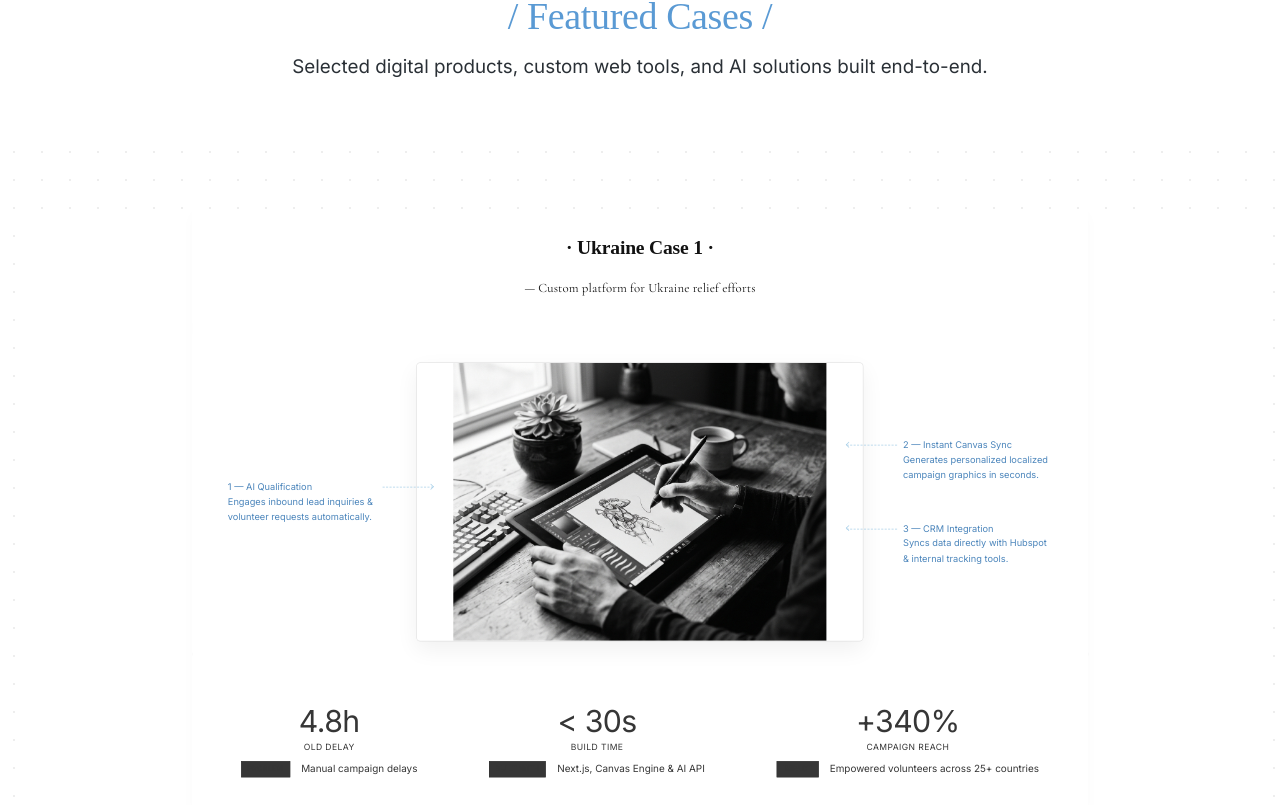
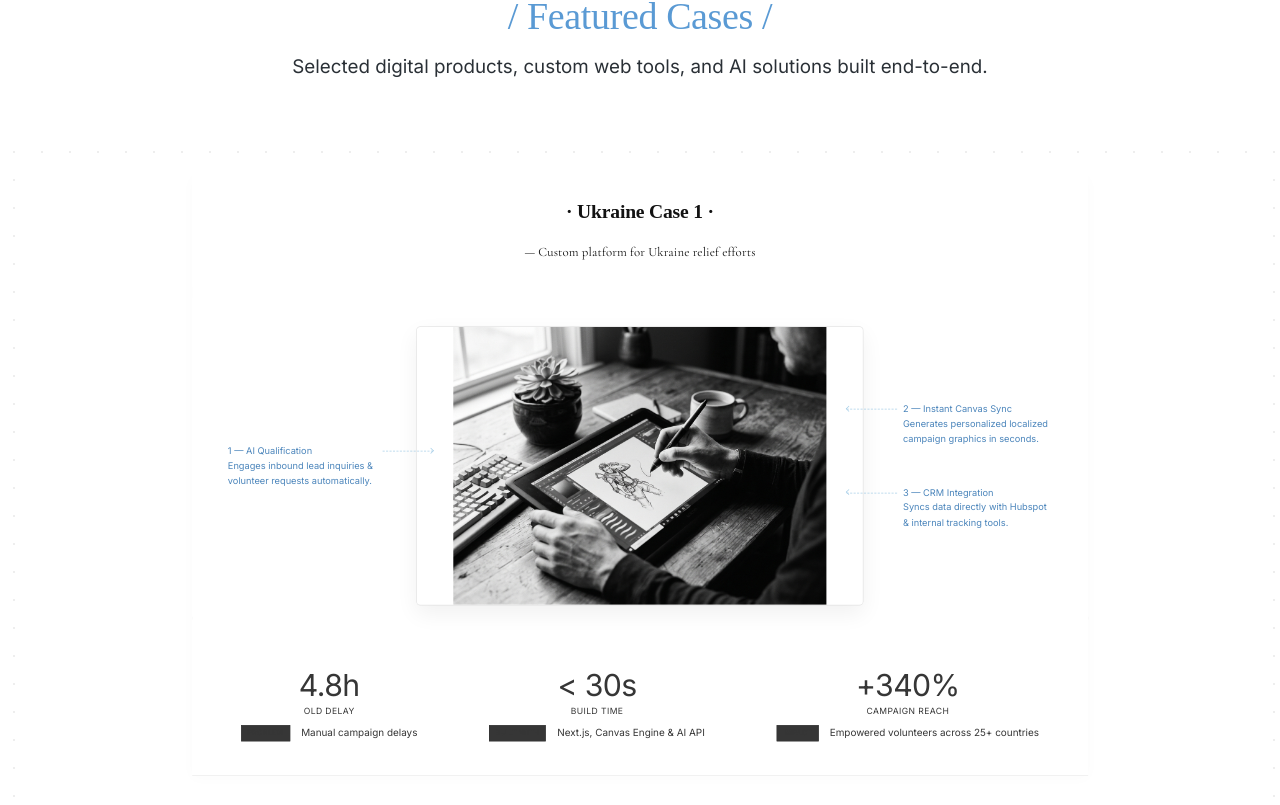
Before and after one commit to Irene2828/porfoliojuly, a Next.js app: page / in a window 1280 px wide. Shown: the part 2855-3660 px from the top of the page. Built offline with nearby package versions, Linux system fonts and the light colour scheme; no server answers; the database is empty; a web font is replaced by a local one.

Commit message:
Cut top and bottom padding in dotted bg frame of Featured Cases section by 50%

```diff
--- a/src/app/page.tsx
+++ b/src/app/page.tsx
@@ -84,7 +84,7 @@ export default async function HomePage() {
               width: '100vw',
               marginLeft: 'calc(-50vw + 50%)',
               marginRight: 'calc(-50vw + 50%)',
-              padding: '4.5rem 0',
+              padding: '2.25rem 0',
               marginBottom: '3.3rem'
             }}
           >
```
